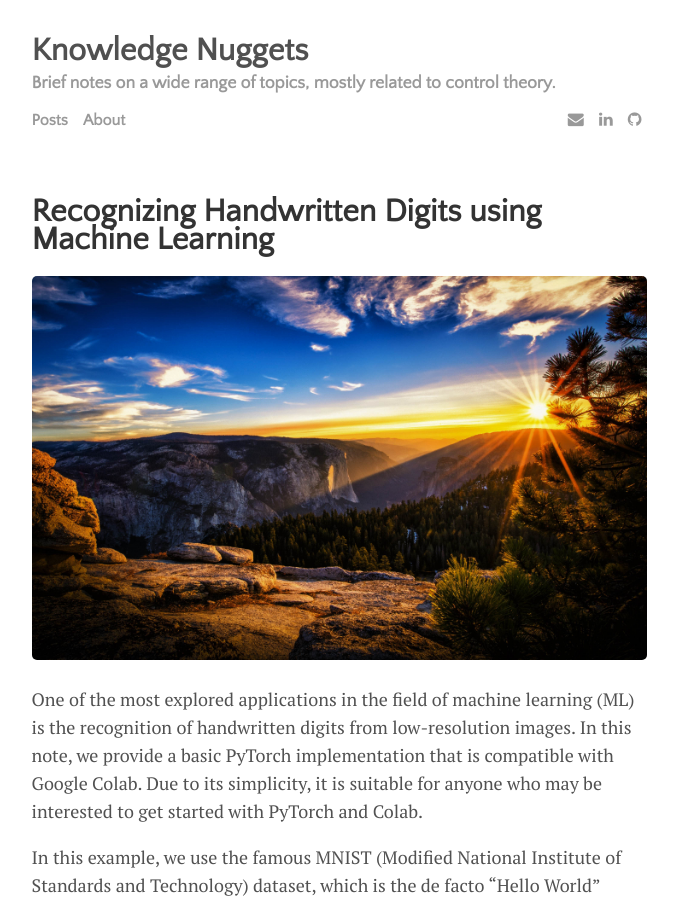
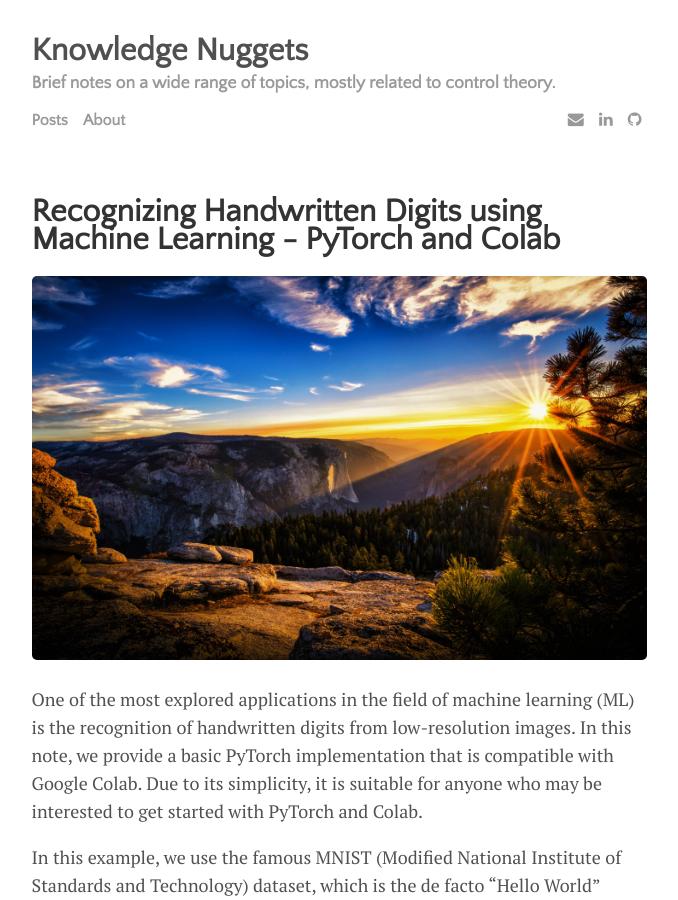
Before and after one commit to CheeGY/cheegy.github.io, a Jekyll site: the page built from _posts/2020-12-31-PyTorchColab.md, in a window 1280 px wide and 900 px high. Shown: the whole window, without its empty margins (301-979 px from the left). Built offline with Jekyll 4.4.1, drawn with Linux system fonts in a browser that asks for light colours.

Commit message:
Update 2020-12-31-PyTorchColab.md

```diff
--- a/_posts/2020-12-31-PyTorchColab.md
+++ b/_posts/2020-12-31-PyTorchColab.md
@@ -1,6 +1,6 @@
 ---
 layout: post
-title: "Recognizing Handwritten Digits using Machine Learning"
+title: "Recognizing Handwritten Digits using Machine Learning - PyTorch and Colab"
 author: "Kong Yao"
 categories: journal
 tags: [machine learning]
```
